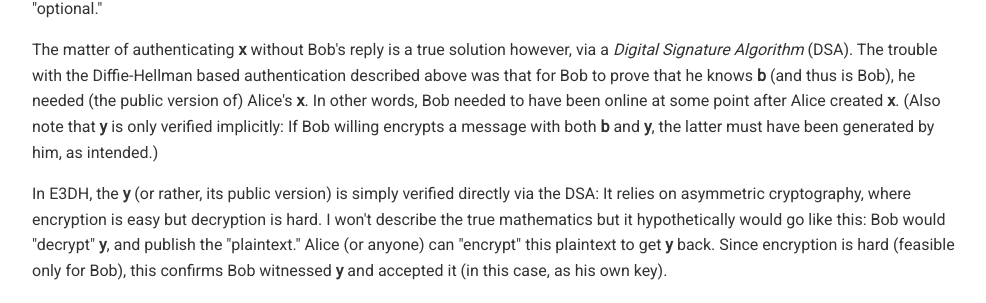
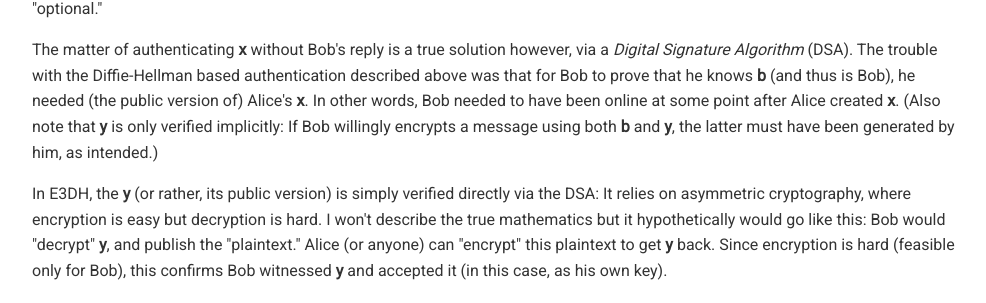
Before and after one commit to chatscrypt/chatscrypt.github.io, a Jekyll site: the page built from _posts/2020-01-06-the-signal-protocol-part-ii-the-diffie-hellman-key-exchange.html, in a window 1280 px wide and 900 px high, scrolled down 1859 px. Shown: the part 371-674 px from the top of the window, without its empty margins (143-1129 px from the left). Built offline with Jekyll 4.4.1, drawn with Linux system fonts in a browser that asks for light colours; comment, search, counter and statistics services are not loaded.

Commit message:
Update 2020-01-06-the-signal-protocol-part-ii-the-diffie-hellman-key-exchange.html

```diff
--- a/_posts/2020-01-06-the-signal-protocol-part-ii-the-diffie-hellman-key-exchange.html
+++ b/_posts/2020-01-06-the-signal-protocol-part-ii-the-diffie-hellman-key-exchange.html
@@ -69,7 +69,7 @@
 
 <p> First, instead of just using one <b>x</b> or <b>y</b>, "many" are uploaded to the server ("posted on the bulletin"). They are used successively until they run out. These are called "one time keys" in the usual specification of the Signal protocol. I will say I am not a fan of this solution, though a true solution is essentially impossible. In fact, the technical specification for E3DH describes one time keys as "optional."
 
-<p> The matter of authenticating <b>x</b> without Bob's reply is a true solution however, via a <i>Digital Signature Algorithm</i> (DSA). The trouble with the Diffie-Hellman based authentication described above was that for Bob to prove that he knows <b>b</b> (and thus is Bob), he needed (the public version of) Alice's <b>x</b>. In other words, Bob needed to have been online at some point after Alice created <b>x</b>. (Also note that <b>y</b> is only verified implicitly: If Bob willing encrypts a message with both <b>b</b> and <b>y</b>, the latter must have been generated by him, as intended.)
+<p> The matter of authenticating <b>x</b> without Bob's reply is a true solution however, via a <i>Digital Signature Algorithm</i> (DSA). The trouble with the Diffie-Hellman based authentication described above was that for Bob to prove that he knows <b>b</b> (and thus is Bob), he needed (the public version of) Alice's <b>x</b>. In other words, Bob needed to have been online at some point after Alice created <b>x</b>. (Also note that <b>y</b> is only verified implicitly: If Bob willingly encrypts a message using both <b>b</b> and <b>y</b>, the latter must have been generated by him, as intended.)
 
 <p> In E3DH, the <b>y</b> (or rather, its public version) is simply verified directly via the DSA: It relies on asymmetric cryptography, where encryption is easy but decryption is hard. I won't describe the true mathematics but it hypothetically would go like this: Bob would "decrypt" <b>y</b>, and publish the "plaintext." Alice (or anyone) can "encrypt" this plaintext to get <b>y</b> back. Since encryption is hard (feasible only for Bob), this confirms Bob witnessed <b>y</b> and accepted it (in this case, as his own key).
 
```
